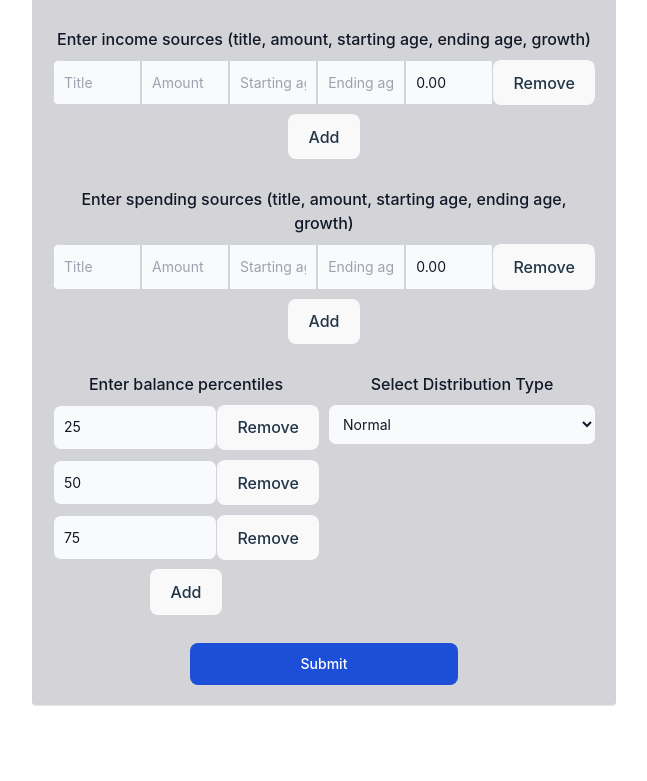
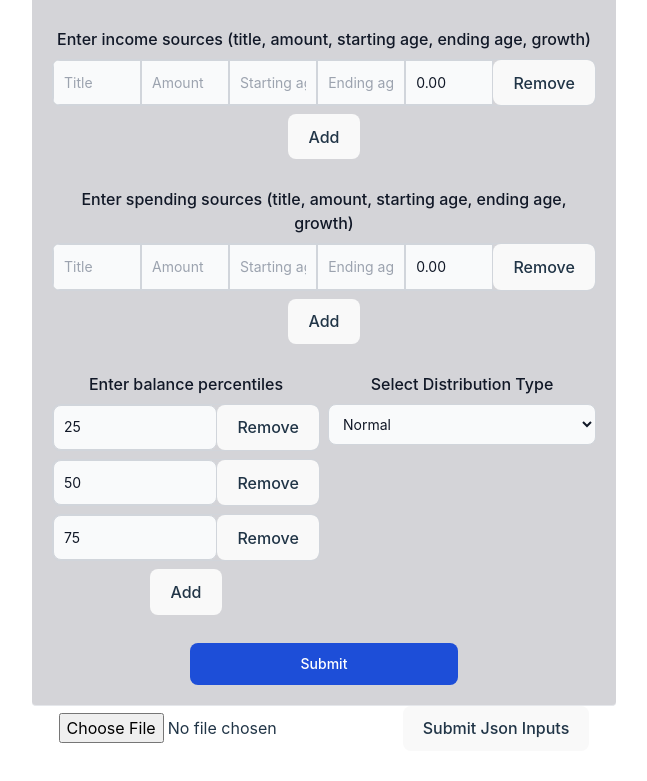
Before and after one commit to cole-koryto/simulatesuccess-frontend, a React (Vite) app: page / in a window 1280 px wide. Shown: the part 285-1066 px from the top of the page, without its empty margins (8-655 px from the left). Before the commit the page ends 1031 px from the top, so only its background shows below. Built offline with nearby package versions, Linux system fonts and the light colour scheme.

Commit message:
Added json input

```diff
--- a/src/components/AddablePercentileBox.tsx
+++ b/src/components/AddablePercentileBox.tsx
@@ -38,5 +38,4 @@ const AddablePercentileBox = ({ fields, setFields }) => {
     </div>
   )
 }
-
 export default AddablePercentileBox;
--- a/src/components/IncomeTable.tsx
+++ b/src/components/IncomeTable.tsx
@@ -1,6 +1,5 @@
 //@ts-ignore
 const IncomeTable = ({ NetIncomeData }) => {
-  console.log(NetIncomeData)
   return (
     <div className="relative overflow-x-auto sm:rounded py-5">
       <table className="w-full text-sm text-left rtl:text-right bg-gray-50 text-gray-900 text-sm rounded-lg focus:ring-blue-500 focus:border-blue-500 p-2.5 dark:bg-gray-700 dark:border-gray-600 dark:placeholder-gray-400 dark:text-white dark:focus:ring-blue-500 dark:focus:border-blue-500">
--- a/src/components/InputBox.tsx
+++ b/src/components/InputBox.tsx
@@ -10,6 +10,24 @@ const InputBox = ({ setSimulationInputs, setSimulationData }) => {
     const [incomeSources, setIncomeSources] = useState([{title: "", amount: "", starting_age: "", ending_age: "", growth: "0.00"}]);
     const [spendingSources, setSpendingSources] = useState([{title: "", amount: "", starting_age: "", ending_age: "", growth: "0.00"}]);
     const [loading, setLoading] = useState(false);
+    const [file, setFile] = useState();
+    const [fileContent, setFileContent] = useState();
+
+    const handleFileChange = (event: any) => {
+        try{
+        const localFile = event.target.files[0]
+        const fileReader = new FileReader();
+        fileReader.readAsText(file, "UTF-8");
+        fileReader.onload = event => {
+            setFileContent(JSON.parse(event.target.result));
+        }
+        setFile(localFile)
+        }
+        catch (error){
+            alert("Error processing json file. Check your json file and try again.\n" + error)
+            console.error(error)
+        }
+    }
 
     // Converts types of data and does error checking
     const processInputs = (data: any) => {
@@ -60,7 +78,7 @@ const InputBox = ({ setSimulationInputs, setSimulationData }) => {
                 data.income_sources[i]["starting_age"] = Number(data.income_sources[i]["starting_age"])
                 data.income_sources[i]["ending_age"] = Number(data.income_sources[i]["ending_age"])
                 data.income_sources[i]["growth"] = Number(data.income_sources[i]["growth"])
-                if (!data.income_sources[i]["amount"])
+                if (!data.income_sources[i]["amount"] && data.income_sources[i]["amount"] != 0)
                     throw new Error("Income source amount is not a number")
                 console.log(data.income_sources[i]["growth"])
                 if (!Number.isInteger(data.income_sources[i]["starting_age"]) || !(data.income_sources[i]["starting_age"] >= 0))
@@ -79,7 +97,7 @@ const InputBox = ({ setSimulationInputs, setSimulationData }) => {
                 data.spending_sources[i]["starting_age"] = Number(data.spending_sources[i]["starting_age"])
                 data.spending_sources[i]["ending_age"] = Number(data.spending_sources[i]["ending_age"])
                 data.spending_sources[i]["growth"] = Number(data.spending_sources[i]["growth"])
-                if (!data.spending_sources[i]["amount"])
+                if (!data.spending_sources[i]["amount"] && data.spending_sources[i]["amount"] != 0)
                     throw new Error("Spending source amount is not a number")
                 if (!Number.isInteger(data.spending_sources[i]["starting_age"]) || !(data.spending_sources[i]["starting_age"] >= 0))
                     throw new Error("Spending source starting_age is not an integer or >= 0")
@@ -98,15 +116,7 @@ const InputBox = ({ setSimulationInputs, setSimulationData }) => {
         }
     }
 
-    const handleSubmit = (event: any) => {
-        event.preventDefault()
-        if (loading)
-        {
-            alert("Cannot submit another request. Currently loading previous request.")
-            return
-        }
-
-        // Collects data and converts types and does error checking
+    const getDataFromForm = (event: any) => {
         let data = {
             annual_return: event.target.annual_return.value,
             return_std: event.target.return_std.value,
@@ -121,8 +131,38 @@ const InputBox = ({ setSimulationInputs, setSimulationData }) => {
             income_sources: incomeSources,
             spending_sources: spendingSources
         };
+        return data;
+    }
+
+    const handleSubmit = (event: any) => {
+        event.preventDefault()
+        if(loading)
+        {
+            alert("Cannot submit another request. Currently loading previous request.")
+            return
+        }
+        if(!file)
+        {
+            alert("Cannot submit without file selected.")
+            return
+        }
+
+        // Collects data from from or json and converts types and does error checking
+        console.log(event.target.id)
+        let data = null;
+        if(event.target.id == "form")
+            data = getDataFromForm(event);
+        else if(event.target.id == "json_form")
+            data = fileContent;
+        else
+        {
+            alert("Error submission from invalid source")
+            return
+        }
+        console.log("data", data)
+
         const typedData = processInputs(data);
-        console.log(typedData)
+        console.log("typedData", typedData)
 
         // If data is processed correctly send api requst to backend
         if (typedData != null){
@@ -143,7 +183,7 @@ const InputBox = ({ setSimulationInputs, setSimulationData }) => {
 
     return (
         <div>
-            <form className="grid grid-cols-4 gap-2 bg-zinc-300 border-b dark:bg-gray-800 dark:border-gray-700 p-5 rounded" onSubmit={handleSubmit}>
+            <form id="form" className="grid grid-cols-4 gap-2 bg-zinc-300 border-b dark:bg-gray-800 dark:border-gray-700 p-5 rounded" onSubmit={handleSubmit}>
                 <div className="col-start-1 mb-5">
                     <label htmlFor="current_balance" className="block mb-2 font-medium text-gray-900 dark:text-white">Current Balance</label>
                     <input required name="current_balance" className="bg-gray-50 border border-gray-300 text-gray-900 text-sm rounded-lg focus:ring-blue-500 focus:border-blue-500 block w-full p-2.5 dark:bg-gray-700 dark:border-gray-600 dark:placeholder-gray-400 dark:text-white dark:focus:ring-blue-500 dark:focus:border-blue-500"></input>
@@ -197,6 +237,10 @@ const InputBox = ({ setSimulationInputs, setSimulationData }) => {
                 </div>
                 <button type="submit" className="col-start-2 col-span-2 text-white bg-blue-700 hover:bg-blue-800 focus:ring-4 focus:outline-none focus:ring-blue-300 font-medium rounded-lg text-sm w-full sm:w-auto px-5 py-2.5 text-center dark:bg-blue-600 dark:hover:bg-blue-700 dark:focus:ring-blue-800">{loading ? <>Loading...</> : <>Submit</>}</button>
             </form>
+            <form id="json_form" onSubmit={handleSubmit}>
+                <input type="file" accept=".json,application/json" onChange={handleFileChange}/>
+                <button type="submit" >Submit Json Inputs</button>
+            </form>
         </div>
     )
 }
```
